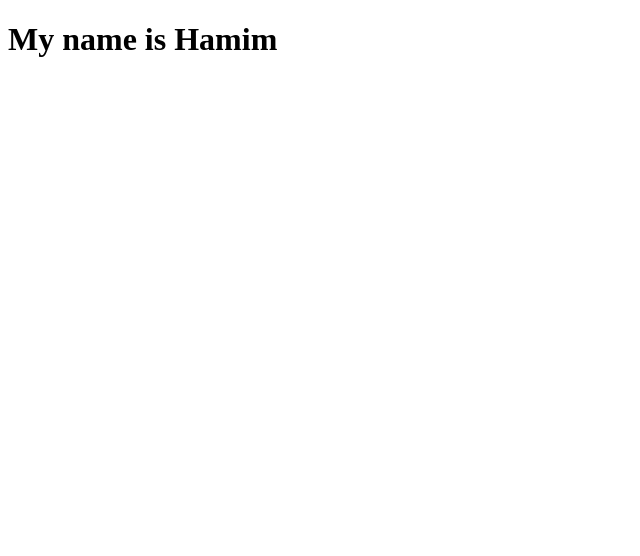
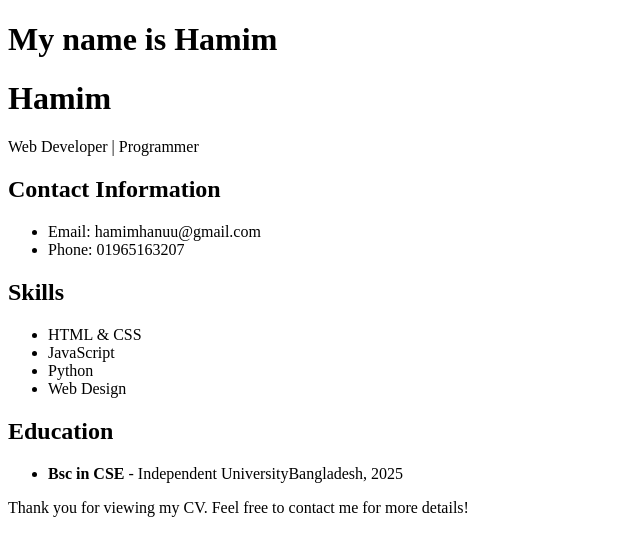
Before and after one commit to Ha-Mim123/hamim.gibhub.io, a plain HTML site: page index.html in a window 1280 px wide. Shown: the whole page, without its empty margins (0-640 px from the left). Drawn offline with Linux system fonts and the light colour scheme.

Commit message:
first commit

```diff
--- a/index.html
+++ b/index.html
@@ -7,5 +7,46 @@
 </head>
 <body>
     <h1> My name is Hamim </h1>
+    <div class="container">
+        <!-- Header Section -->
+        <div class="header">
+            <h1>Hamim</h1>
+            <p>Web Developer | Programmer</p>
+        </div>
+
+        <!-- Contact Information Section -->
+        <div class="contact-info">
+            <h2>Contact Information</h2>
+            <ul>
+                <li>Email: hamimhanuu@gmail.com</li>
+                <li>Phone: 01965163207</li>
+            </ul>
+        </div>
+
+        <!-- Skills Section -->
+        <div class="skills">
+            <h2>Skills</h2>
+            <ul>
+                <li>HTML & CSS</li>
+                <li>JavaScript</li>
+                <li>Python</li>
+                <li>Web Design</li>
+            </ul>
+        </div>
+
+        <!-- Education Section -->
+        <div class="education">
+            <h2>Education</h2>
+            <ul>
+                <li><strong>Bsc in CSE </strong> - Independent UniversityBangladesh, 2025</li>
+            </ul>
+        </div>
+
+        <!-- Footer Section -->
+        <div class="footer">
+            <p>Thank you for viewing my CV. Feel free to contact me for more details!</p>
+        </div>
+    </div>
+
 </body>
 </html>
```
